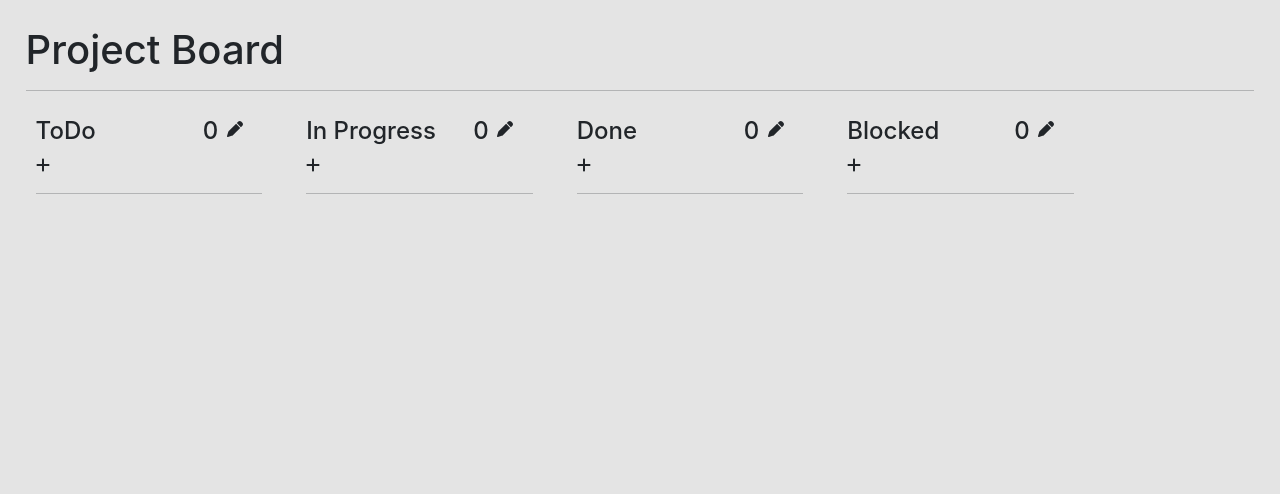
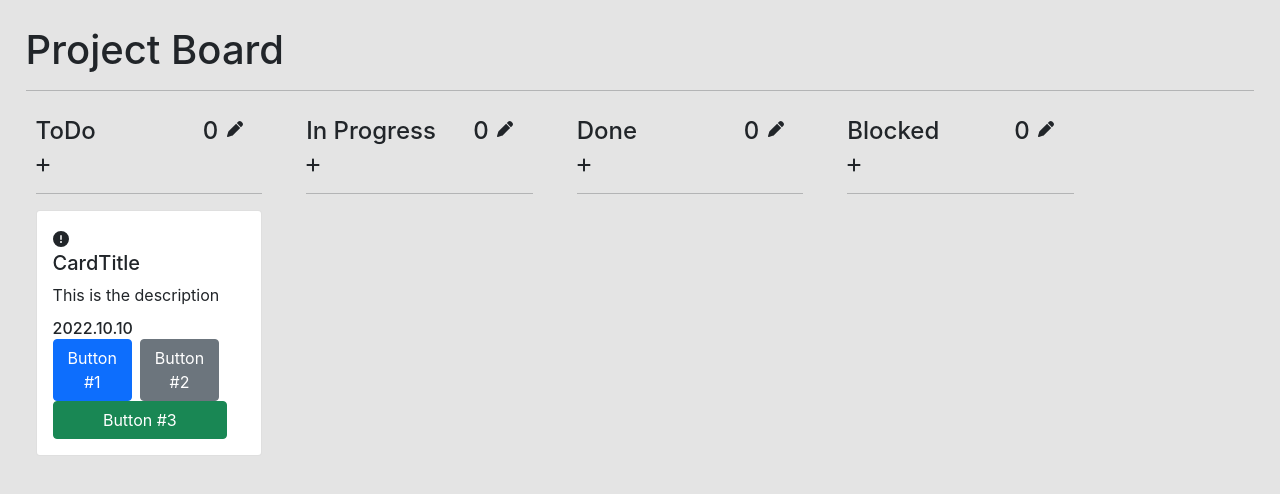
Before and after one commit to G-Greg/ToDoApp, a React (Create React App) app: page / in a window 1280 px wide. Shown: the top 494 px of the page. Built offline with nearby package versions, Linux system fonts and the light colour scheme; no server answers.

Commit message:
big refactor

```diff
--- a/src/js/Board.jsx
+++ b/src/js/Board.jsx
@@ -1,6 +1,6 @@
 import React from 'react';
 import { Row } from 'react-bootstrap';
-import {BoardNoteTable} from './BoardNoteTable';
+import BoardNoteTable from './BoardNoteTable';
 
 
 export class Board extends React.Component{
@@ -10,7 +10,14 @@ export class Board extends React.Component{
             allNotes: {
                 toDoBoard: {
                     title: "ToDo",
-                    notes: []
+                    notes: [
+                        {
+                            priority: 1,
+                            cardTitle: "CardTitle",
+                            desc: "This is the description",
+                            date: "2022.10.10"
+                        }
+                    ]
                 },
                 inProgressBoard: {
                     title: "In Progress",
@@ -29,6 +36,10 @@ export class Board extends React.Component{
     }
 
 
+    newNoteClickTesting = (e) =>{
+        console.log(e)
+    }
+
     componentDidMount(){
         fetch('https://jsonplaceholder.typicode.com/users')
         .then(response => response.json())
@@ -41,10 +52,10 @@ export class Board extends React.Component{
                 <h1>Project Board</h1>
                 <hr/>
                 <Row md={5}>
-                    <BoardNoteTable name={this.state.allNotes.toDoBoard.title} tNotes={this.state.allNotes.toDoBoard.notes}/>
-                    <BoardNoteTable name={this.state.allNotes.inProgressBoard.title} iPNotes={this.state.allNotes.inProgressBoard.notes}/>
-                    <BoardNoteTable name={this.state.allNotes.doneBoard.title} dNotes={this.state.allNotes.doneBoard.notes}/>
-                    <BoardNoteTable name={this.state.allNotes.blockedBoard.title} bNotes={this.state.allNotes.blockedBoard.notes}/>
+                    <BoardNoteTable name={this.state.allNotes.toDoBoard.title} notes={this.state.allNotes.toDoBoard.notes}/>
+                    <BoardNoteTable name={this.state.allNotes.inProgressBoard.title} notes={this.state.allNotes.inProgressBoard.notes}/>
+                    <BoardNoteTable name={this.state.allNotes.doneBoard.title} notes={this.state.allNotes.doneBoard.notes}/>
+                    <BoardNoteTable name={this.state.allNotes.blockedBoard.title} notes={this.state.allNotes.blockedBoard.notes}/>
                 </Row>
             </div>
         )
--- a/src/js/BoardNoteTable.js
+++ b/src/js/BoardNoteTable.js
@@ -1,19 +1,19 @@
 import React from 'react';
-import {Note} from './Note';
+import Note from './Note';
 import { NameModal} from './NameModal'
 import { Row, Col} from 'react-bootstrap';
 import { FontAwesomeIcon } from '@fortawesome/react-fontawesome';
 import { faPen, faPlus } from '@fortawesome/free-solid-svg-icons';
 
-export class BoardNoteTable extends React.Component{
+const BoardNoteTable = ({name, notes}) => {
 
-    state = {
-        notes: [],
-        name: this.props.name,
+    const state = {
+        old_notes: [],
+        name: name,
         display: false
     }
 
-    editName = (bool) => {
+    const editName = (bool) => {
         console.log(bool)
         this.setState({
             display: bool
@@ -21,48 +21,58 @@ export class BoardNoteTable extends React.Component{
     }
 
 
-    newNote = () => {
+    const newNote = () => {
         this.setState({
-            notes : [...this.state.notes, <Note key={this.state.notes.length}/>]
+            old_notes : [...state.old_notes, <Note key={state.old_notes.length}/>]
         })
-        console.log(this.state.notes)
+        console.log(state.old_notes)
     }
 
-    /*search = () => {
+    /*
+    search = () => {
         notes: this.state.notes.map(note => ((note.key === 0)? ({...notes, key: 21}) : ({...notes}) ))
     }*/
 
-
-    render(){
+    //console.log(this.state.notes, this.state.name, this.state.notes.length)
     return(
         <div className="noteTable">
-                 { this.state.display ? <NameModal/> : null }
+                { state.display ? <NameModal/> : null }
             <Row>
                 <Col md="8">
-                        <h4>{this.state.name}</h4>
+                    <h4>{state.name}</h4>
                 </Col>
 
                 <Col md="1">
-                        <h4>{this.state.notes.length}</h4>
+                    <h4>{state.old_notes.length}</h4>
                 </Col>
 
                 <Col md="1">
-                        <a onClick={() => this.editName(!this.state.display)}>
+                    <a onClick={() => editName(!state.display)}>
                     <FontAwesomeIcon icon={faPen} />
                     </a>
                 </Col>
 
                 <Col md="2">
-                        <a onClick={() => this.newNote()}>
+                    <a onClick={() => newNote()}>
                         <FontAwesomeIcon icon={faPlus} />
                     </a>
                 </Col>
             </Row>
             <hr/>
             <div className='NoteList'>
-                    {this.state.notes}
+                {
+                notes.map((note, noteIndex) => {
+                    return(
+                    <Note
+                    key = {noteIndex}
+                    priority = {note.priority}
+                    title = {note.cardTitle}
+                    desc = {note.desc}
+                    date = {note.date}
+                    />)})}
             </div>
         </div>
     )
 }
-}
+
+export default BoardNoteTable;
--- a/src/js/Note.js
+++ b/src/js/Note.js
@@ -6,8 +6,7 @@ import { Card } from 'react-bootstrap';
 import { FontAwesomeIcon } from '@fortawesome/react-fontawesome';
 import { faExclamationCircle } from '@fortawesome/free-solid-svg-icons';
 
-export class Note extends React.Component{
-    render(){
+const Note = ({priority, title, desc, date}) => {
         return(
         <Card style={{marginBottom: '3%'}}>
             <Card.Body>
@@ -18,9 +17,9 @@ export class Note extends React.Component{
                     </div>
                     </Col>
                     <Col md="11">
-                        <Card.Title>ToDo Title</Card.Title>
-                        <Card.Text>This is the description</Card.Text>
-                        <Card.Subtitle>2022.10.10</Card.Subtitle>
+                        <Card.Title>{title}</Card.Title>
+                        <Card.Text>{desc}</Card.Text>
+                        <Card.Subtitle>{date}</Card.Subtitle>
                     <Row className="mx-0">
                         <Button as={Col} variant="primary">Button #1</Button>
                         <Button as={Col} variant="secondary" className="mx-2">Button #2</Button>
@@ -30,5 +29,7 @@ export class Note extends React.Component{
                 </Row>
             </Card.Body>
         </Card>
-    )}
+    )
 }
+
+export default Note;
```
Lines whose indentation alone changed are shown as unchanged.
